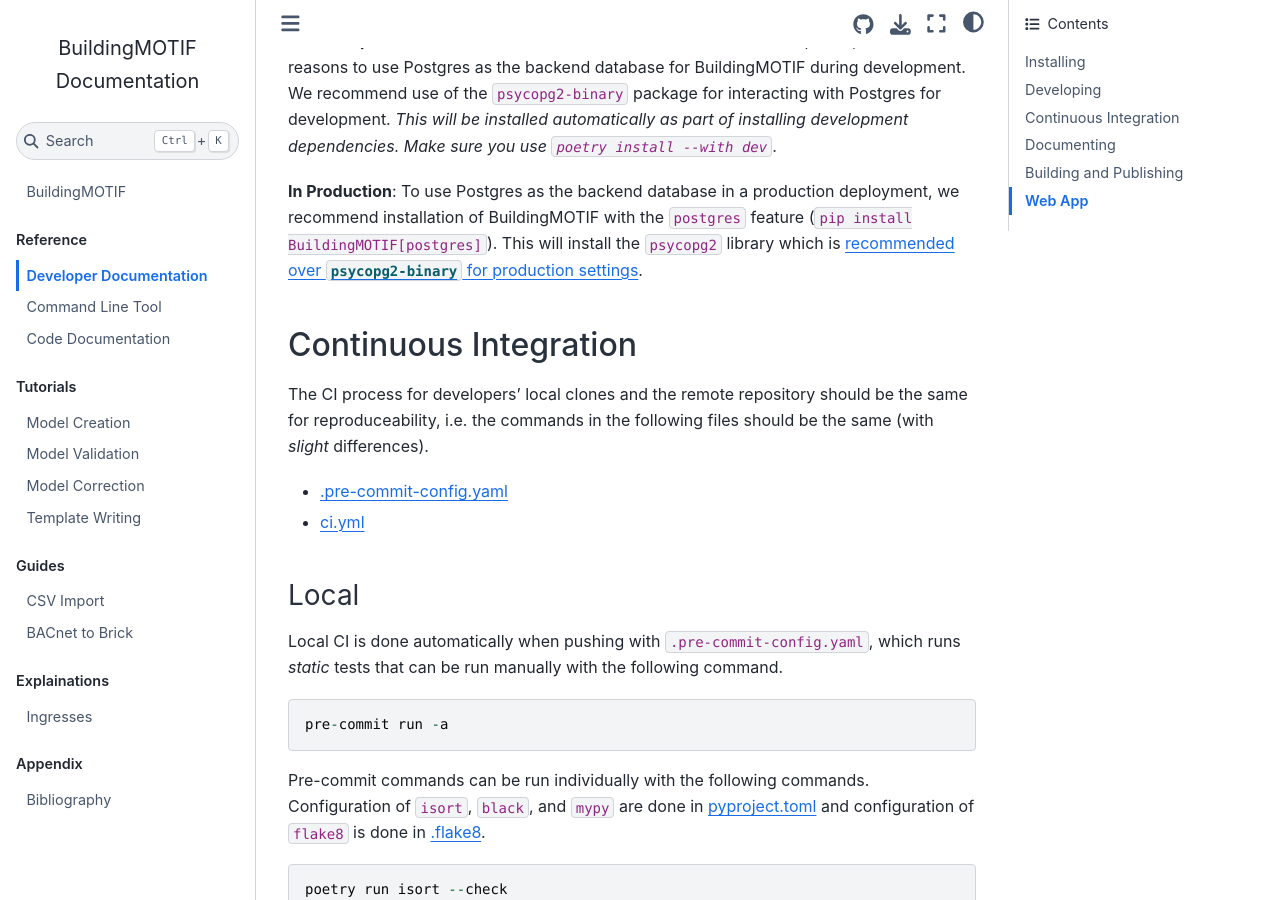
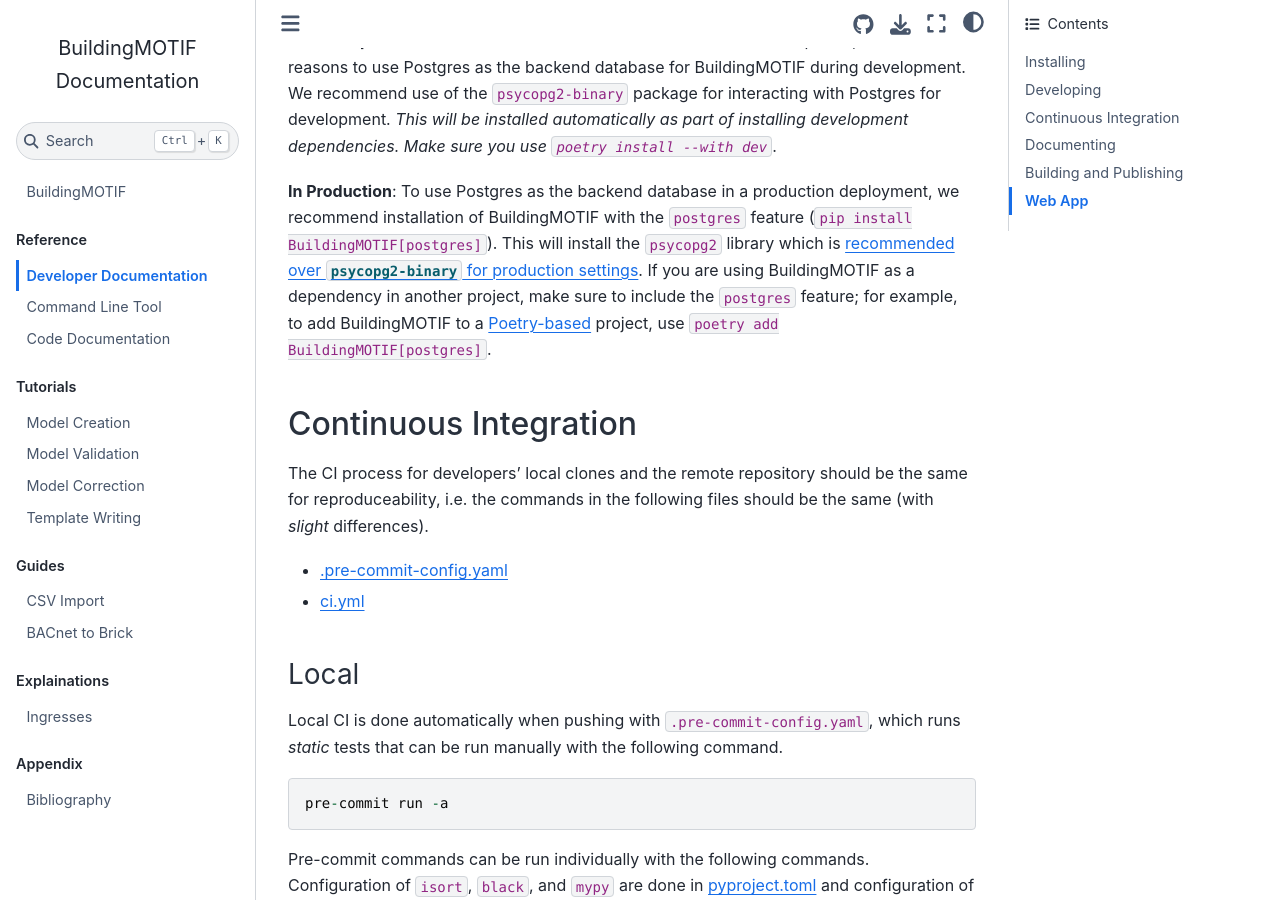
Before and after one commit to NREL/BuildingMOTIF, a Jupyter Book: the page built from docs/reference/developer_documentation.md, in a window 1280 px wide and 900 px high, scrolled down 1366 px. Built offline with Jupyter Book 1.0.4 settings and Sphinx 7.4.7 and the Sphinx Book theme 1.1.4, drawn with Linux system fonts in a browser that asks for light colours.

Commit message:
Update developer_documentation.md

```diff
--- a/docs/reference/developer_documentation.md
+++ b/docs/reference/developer_documentation.md
@@ -49,7 +49,7 @@ API will run on localhost:5000
 We recommend use of the `psycopg2-binary` package for interacting with Postgres for development. *This will be installed automatically as part of installing development dependencies. Make sure you use `poetry install --with dev`*.
 
 **In Production**: To use Postgres as the backend database in a production deployment, we recommend installation of BuildingMOTIF with the `postgres` feature (`pip install BuildingMOTIF[postgres]`).
-This will install the `psycopg2` library  which is [recommended over `psycopg2-binary` for production settings](https://pypi.org/project/psycopg2-binary/).
+This will install the `psycopg2` library  which is [recommended over `psycopg2-binary` for production settings](https://pypi.org/project/psycopg2-binary/). If you are using BuildingMOTIF as a dependency in another project, make sure to include the `postgres` feature; for example, to add BuildingMOTIF to a [Poetry-based](https://python-poetry.org) project, use `poetry add BuildingMOTIF[postgres]`.
 
 ## Continuous Integration
 
```
